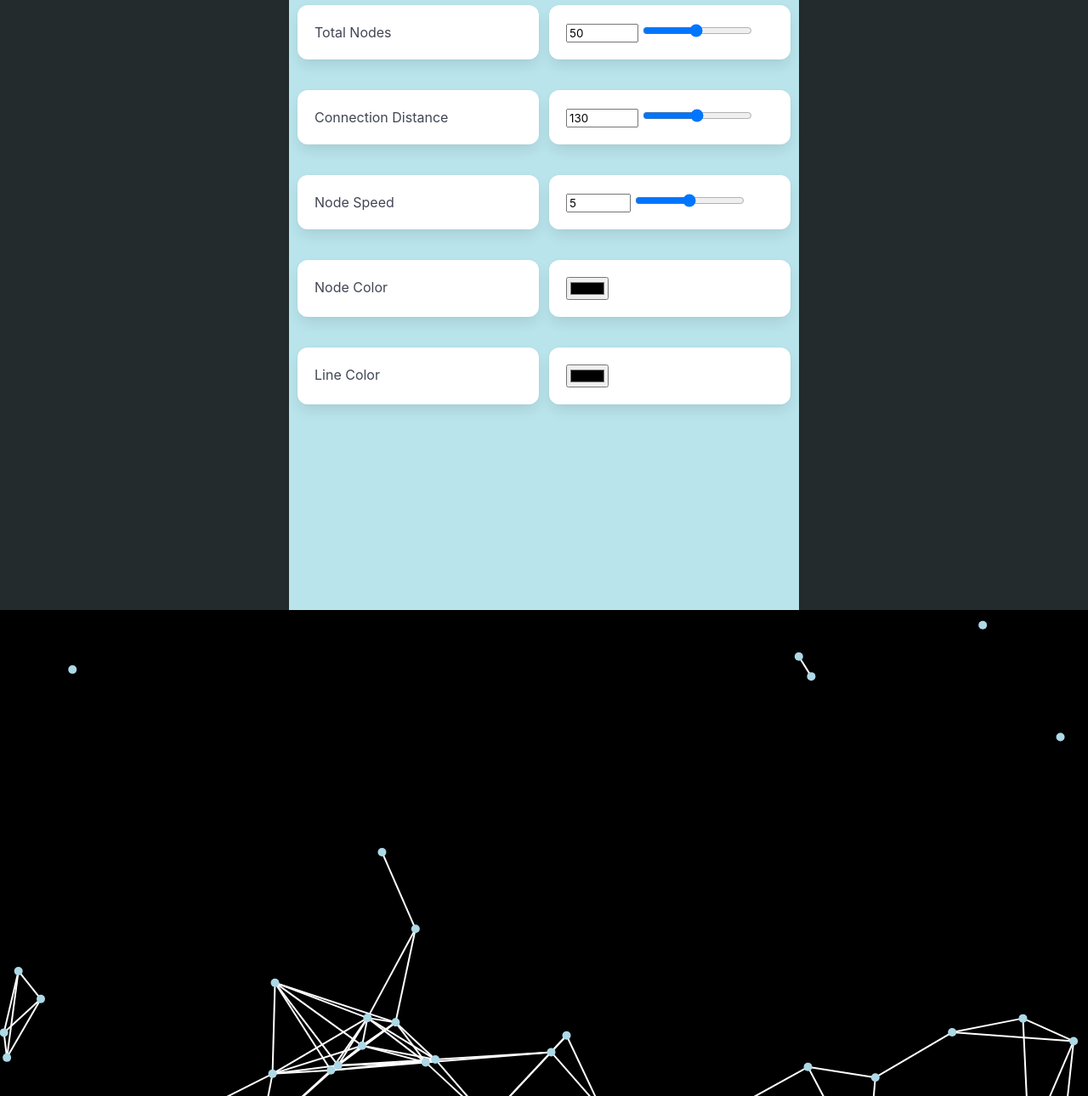
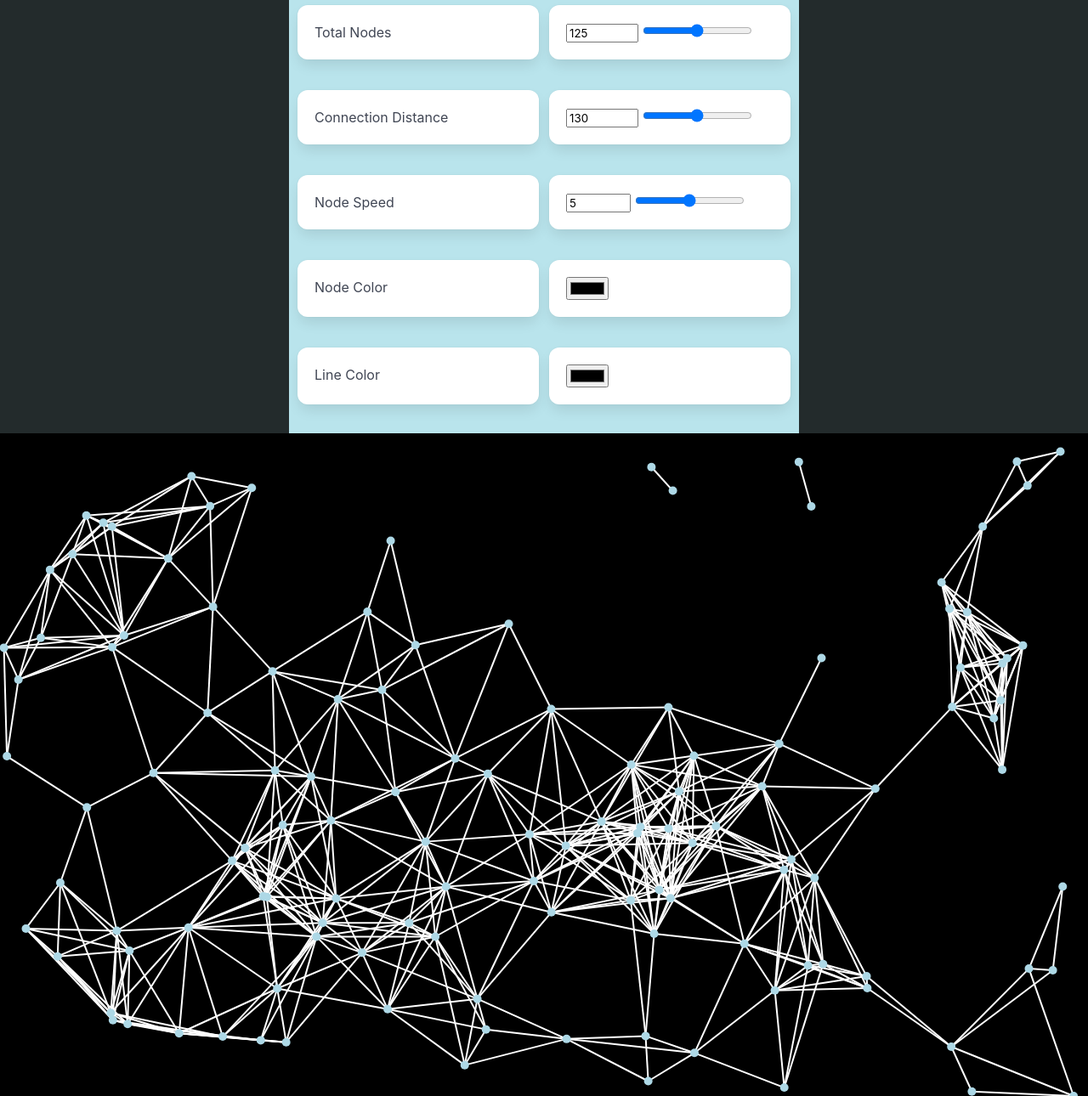
Before and after one commit to contic5/node-graph, a website built with Vite: page index.html in a window 1280 px wide. Shown: the part 82-1372 px from the top of the page at 85% size. Built offline with nearby package versions, Linux system fonts and the light colour scheme.

Commit message:
Added feature so that nodes have to be connected for a specific number of frames to have line between them. Also added feature so that nodes have to be disconnected for a specific number of frames to remove line between them.

```diff
--- a/index.html
+++ b/index.html
@@ -19,8 +19,8 @@
   <label for="total_nodes">Total Nodes</label>
   </div>
   <div class="cell box">
-  <input type="number" class="total_nodes" min="2" max="100" value="50">
-  <input type="range" class="total_nodes" min="2" max="100" value="50">
+  <input type="number" class="total_nodes" min="2" max="250" value="125">
+  <input type="range" class="total_nodes" min="2" max="250" value="125">
   </div>
 
   <div class="cell box">
@@ -59,7 +59,10 @@
   </div>
   </div>
   </main>
+  <div id="canvas_holder">
   <canvas id="my_canvas" width="500" height="500"></canvas>
+  </div>
+
   <script type="module" src="/src/main.ts"></script>
   <script type="module">
   import {update_values} from "/src/main.ts";
--- a/old/main.ts
+++ b/old/main.ts
@@ -86,7 +86,7 @@ function setup()
   console.log(connections_made);
 }
 
-let total_nodes=50;
+let total_nodes=100;
 let connections:boolean[][]=[];
 let nodes:Node[]=[];
 let connection_rate=5;
--- a/src/main.ts
+++ b/src/main.ts
@@ -5,6 +5,33 @@ function clear()
 {
   ctx.fillStyle="#000000";
   ctx.fillRect(0,0,c.width,c.height);
+}
+function calculate_connections()
+{
+  for(let from=0;from<nodes.length;from++)
+  {
+    for(let to=from+1;to<nodes.length;to++)
+    {
+      const distance=calculate_distance(nodes[from],nodes[to]);
+      if(distance<connection_distance)
+      {
+        connection_frames[from][to]=Math.min(connection_frames[from][to]+1,required_connection_frames);
+      }
+      else
+      {
+        connection_frames[from][to]=Math.max(connection_frames[from][to]-1,0);
+      }
+
+      if(!connected[from][to]&&connection_frames[from][to]==required_connection_frames)
+      {
+        connected[from][to]=true;
+      }
+      else if(connected[from][to]&&connection_frames[from][to]==0)
+      {
+        connected[from][to]=false;
+      }
+    }
+  }
 }
 function draw_connections()
 {
@@ -14,9 +41,7 @@ function draw_connections()
   {
     for(let to=from+1;to<nodes.length;to++)
     {
-      const distance=calculate_distance(nodes[from],nodes[to]);
-
-      if(distance<connection_distance)
+      if(connected[from][to]==true)
       {
         ctx.beginPath();
         ctx.moveTo(nodes[from].x,nodes[from].y);
@@ -38,13 +63,18 @@ function draw()
     node.move(c);
   }
 
-  draw_connections();
+  calculate_connections();
+  frames_drawn+=1;
 
-  for(let node of nodes)
+  if(frames_drawn>=required_connection_frames)
   {
-    node.draw(ctx);
+    draw_connections();
+
+    for(let node of nodes)
+    {
+      node.draw(ctx);
+    }
   }
-
 }
 function setup()
 {
@@ -53,6 +83,9 @@ function setup()
   {
     nodes.push(new Node(c));
   }
+  connection_frames=generate_2d_array(total_nodes,total_nodes,0);
+  connected=generate_2d_array(total_nodes,total_nodes,0);
+  frames_drawn=0;
 }
 export function update_values(e:Event)
 {
@@ -86,10 +119,11 @@ export function update_values(e:Event)
   let line_color_element=document.getElementById("line_color") as HTMLInputElement;
   Node.line_color=line_color_element.value;
 
+
   setup();
 }
 
-let total_nodes=50;
+let total_nodes=125;
 let connection_distance=150;
 let node_speed=2;
 
@@ -100,7 +134,12 @@ let nodes:Node[]=[];
 
 let c=document.getElementById("my_canvas") as HTMLCanvasElement;
 c.width=window.innerWidth;
-c.height=window.innerHeight;
+c.height=window.innerHeight-30;
+
+let connection_frames=generate_2d_array(total_nodes,total_nodes,0);
+let connected=generate_2d_array(total_nodes,total_nodes,0);
+let required_connection_frames=10;
+let frames_drawn=0;
 
 let ctx=c.getContext("2d") as CanvasRenderingContext2D;
 
--- a/src/node.ts
+++ b/src/node.ts
@@ -18,7 +18,7 @@ export class Node
        this.angle=Math.random()*2*Math.PI;
 
        this.x=Math.floor(Math.random()*(c.width-this.radius));
-       this.y=Math.floor(Math.random()*(c.width-this.radius));
+       this.y=Math.floor(Math.random()*(c.height-this.radius));
        this.v_x=Node.move_speed*Math.cos(this.angle);
        this.v_y=Node.move_speed*Math.sin(this.angle);
     }
--- a/src/style.css
+++ b/src/style.css
@@ -4,10 +4,15 @@ main
   max-width:600px;
   padding: 10px;
   background-color:rgb(185, 228, 236);
-  min-height: 100vh;
 }
 body
 {
   background-color:rgb(35, 43, 44);
 }
 .box:last-child { margin-bottom: 1.5rem; }
+#canvas_holder
+{
+  background-color: black;
+  width:100vw;
+  padding: 15px 0px;
+}
```
Also changed, not shown: download (2).png (added).
